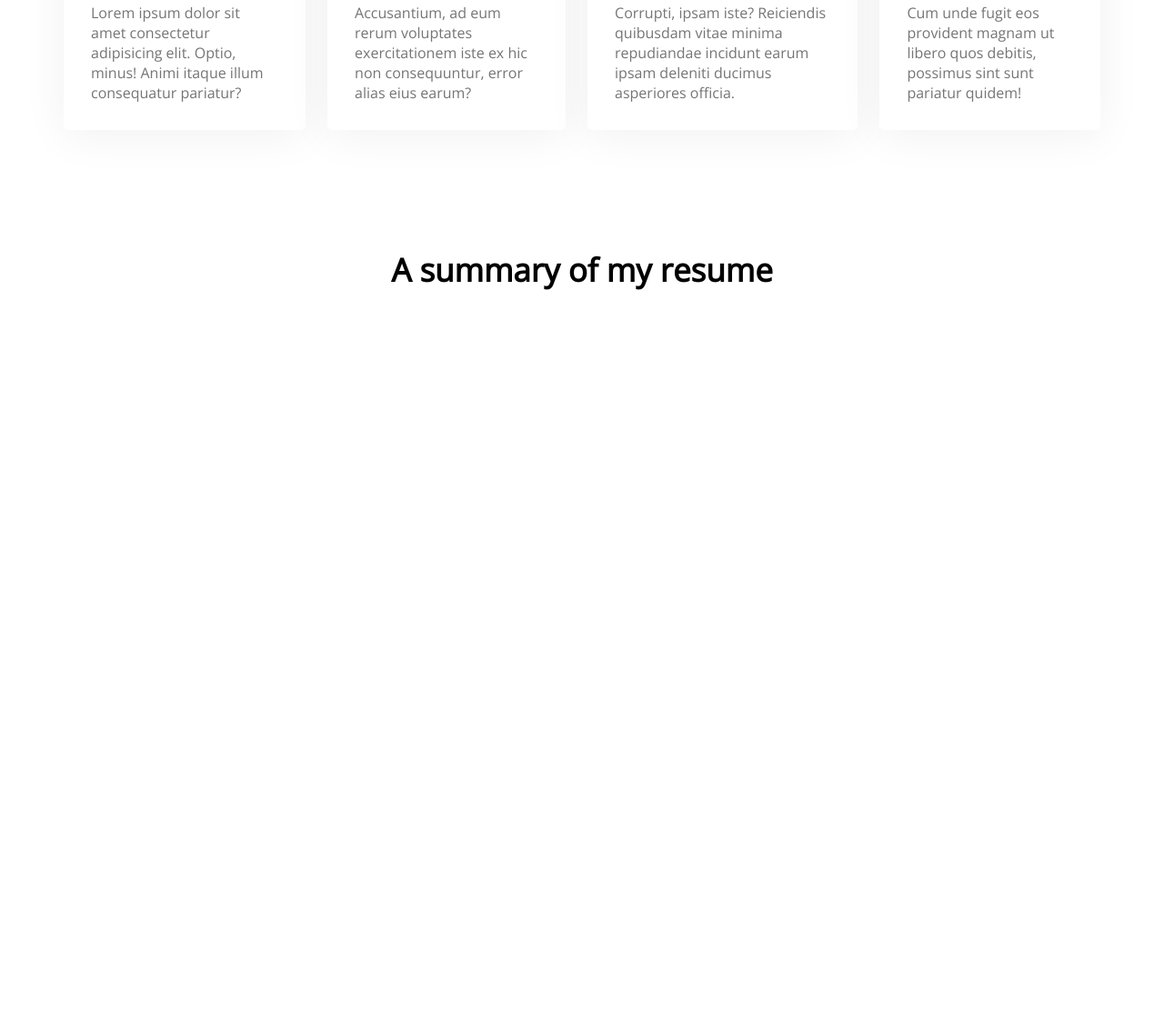
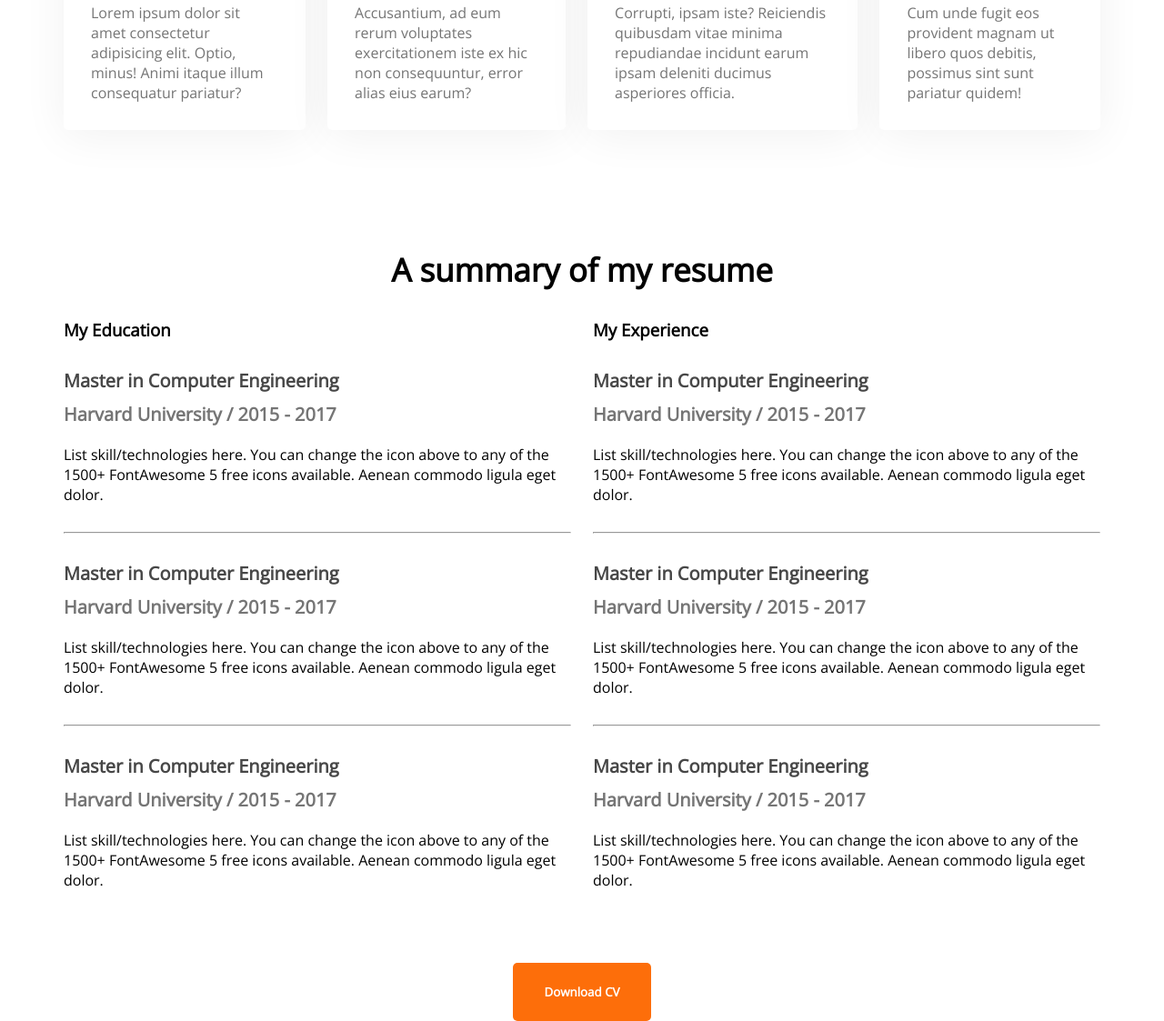
Before and after one commit to masumcit44/developer-portfolio, a plain HTML site: page index.html in a window 1280 px wide. Shown: the part 1799-2922 px from the top of the page at 91% size. Before the commit the page ends 2149 px from the top, so only its background shows below. Drawn offline with nearby package versions, Linux system fonts and the light colour scheme.

Commit message:
added resume section

```diff
--- a/index.html
+++ b/index.html
@@ -1,20 +1,25 @@
 <!DOCTYPE html>
 <html lang="en">
   <head>
-    <meta charset="UTF-8">
-    <meta http-equiv="X-UA-Compatible" content="IE=edge">
-    <meta name="viewport" content="width=device-width, initial-scale=1.0">
-    <title>Developer Portfolio </title>
+    <meta charset="UTF-8" />
+    <meta http-equiv="X-UA-Compatible" content="IE=edge" />
+    <meta name="viewport" content="width=device-width, initial-scale=1.0" />
+    <title>Developer Portfolio</title>
     <!-- css link -->
-    <link rel="stylesheet" href="styles/style.css">
+    <link rel="stylesheet" href="styles/style.css" />
     <!-- google font link -->
-    <link rel="preconnect" href="https://fonts.googleapis.com"><link rel="preconnect" href="https://fonts.gstatic.com" crossorigin><link href="https://fonts.googleapis.com/css2?family=Open+Sans:ital@0;1&display=swap" rel="stylesheet">
+    <link rel="preconnect" href="https://fonts.googleapis.com" />
+    <link rel="preconnect" href="https://fonts.gstatic.com" crossorigin />
+    <link
+      href="https://fonts.googleapis.com/css2?family=Open+Sans:ital@0;1&display=swap"
+      rel="stylesheet"
+    />
   </head>
   <body>
     <header class="header">
       <nav>
         <h2 class="nav-title">Ma<span class="text-primary">r</span>y</h2>
-            <ul >
+        <ul>
           <li>Portfolio</li>
           <li>Blogs</li>
           <li><button class="btn-primary">Hire me</button></li>
@@ -25,19 +30,21 @@
         <div>
           <h2 class="banner-sub-title">Hi ,i am</h2>
           <h1 class="banner-main-title">Mary Harder</h1>
-                <p class="banner-description">Shot what able cold new see hold.Friendly as an betrayed formerly he. Morning because as to society behaved moments.</p>
-                <button class=" btn-primary">Download CV</button>
+          <p class="banner-description">
+            Shot what able cold new see hold.Friendly as an betrayed formerly
+            he. Morning because as to society behaved moments.
+          </p>
+          <button class="btn-primary">Download CV</button>
         </div>
-            <img  src="images/hardy.png" alt="">
+        <img src="images/hardy.png" alt="" />
       </div>
     </header>
     <main>
       <section class="about">
-            <h3 class="section-title">
-                about me
-            </h3>
+        <h3 class="section-title">about me</h3>
         <p class="section-description">
-                Shot what able cold new see hold.Friendly as an betrayed formerly he. Morning because as to society behaved moments.
+          Shot what able cold new see hold.Friendly as an betrayed formerly he.
+          Morning because as to society behaved moments.
         </p>
         <div class="about-info-container">
           <div class="about-info">
@@ -63,37 +70,116 @@
         <h3 class="section-title">What i do</h3>
         <div class="skill-container">
           <div class="skill">
-                    <img src="images/icons/js.png" alt="">
+            <img src="images/icons/js.png" alt="" />
             <p class="skill-title">Javascript</p>
-                    <p class="skill-title-description">Lorem ipsum dolor sit amet consectetur adipisicing elit. Optio, minus! Animi itaque illum consequatur pariatur?</p>
+            <p class="skill-title-description">
+              Lorem ipsum dolor sit amet consectetur adipisicing elit. Optio,
+              minus! Animi itaque illum consequatur pariatur?
+            </p>
           </div>
           <div class="skill">
-                    <img src="images/icons/mongo.png" alt="">
+            <img src="images/icons/mongo.png" alt="" />
             <p class="skill-title">mongoDB</p>
-                    <p class="skill-title-description">Accusantium, ad eum rerum voluptates exercitationem iste ex hic non consequuntur, error alias eius earum?</p>
+            <p class="skill-title-description">
+              Accusantium, ad eum rerum voluptates exercitationem iste ex hic
+              non consequuntur, error alias eius earum?
+            </p>
           </div>
           <div class="skill">
-                    <img src="images/icons/nodejs.png" alt="">
+            <img src="images/icons/nodejs.png" alt="" />
             <p class="skill-title">nodejs</p>
-                    <p class="skill-title-description">Corrupti, ipsam iste? Reiciendis quibusdam vitae minima repudiandae incidunt earum ipsam deleniti ducimus asperiores officia.</p>
+            <p class="skill-title-description">
+              Corrupti, ipsam iste? Reiciendis quibusdam vitae minima
+              repudiandae incidunt earum ipsam deleniti ducimus asperiores
+              officia.
+            </p>
           </div>
           <div class="skill">
-                    <img src="images/icons/react.png" alt="">
+            <img src="images/icons/react.png" alt="" />
             <p class="skill-title">Reactjs</p>
-                    <p class="skill-title-description">Cum unde fugit eos provident magnam ut libero quos debitis, possimus sint sunt pariatur quidem!</p>
+            <p class="skill-title-description">
+              Cum unde fugit eos provident magnam ut libero quos debitis,
+              possimus sint sunt pariatur quidem!
+            </p>
           </div>
         </div>
-
       </section>
       <!-- resume section -->
       <section class="resume">
-            <h3 class="section-title">
-                A summary of my resume
-            </h3>
+        <h3 class="section-title">A summary of my resume</h3>
+        <div class="resume-content">
+          <div>
+            <h3 class="resume-title">My Education</h3>
+            <div class="resume-item">
+              <h3 class="title">Master in Computer Engineering</h3>
+              <h5 class="sub-title">Harvard University / 2015 - 2017</h5>
+              <p class="desrcription">
+                List skill/technologies here. You can change the icon above to
+                any of the 1500+ FontAwesome 5 free icons available. Aenean
+                commodo ligula eget dolor.
+              </p>
+            </div>
+            <hr>
+            <div class="resume-item">
+              <h3 class="title">Master in Computer Engineering</h3>
+              <h5 class="sub-title">Harvard University / 2015 - 2017</h5>
+              <p class="desrcription">
+                List skill/technologies here. You can change the icon above to
+                any of the 1500+ FontAwesome 5 free icons available. Aenean
+                commodo ligula eget dolor.
+              </p>
+            </div>
+            <hr>
+            <div class="resume-item">
+              <h3 class="title">Master in Computer Engineering</h3>
+              <h5 class="sub-title">Harvard University / 2015 - 2017</h5>
+              <p class="desrcription">
+                List skill/technologies here. You can change the icon above to
+                any of the 1500+ FontAwesome 5 free icons available. Aenean
+                commodo ligula eget dolor.
+              </p>
+            </div>
+
+          </div>
+          <div>
+            <h3 class="resume-title">My Experience</h3>
+            <div class="resume-item">
+                <h3 class="title">Master in Computer Engineering</h3>
+                <h5 class="sub-title">Harvard University / 2015 - 2017</h5>
+                <p class="desrcription">
+                  List skill/technologies here. You can change the icon above to
+                  any of the 1500+ FontAwesome 5 free icons available. Aenean
+                  commodo ligula eget dolor.
+                </p>
+              </div>
+              <hr>
+              <div class="resume-item">
+              <h3 class="title">Master in Computer Engineering</h3>
+              <h5 class="sub-title">Harvard University / 2015 - 2017</h5>
+              <p class="desrcription">
+                List skill/technologies here. You can change the icon above to
+                any of the 1500+ FontAwesome 5 free icons available. Aenean
+                commodo ligula eget dolor.
+              </p>
+            </div>
+            <hr>
+            <div class="resume-item">
+                <h3 class="title">Master in Computer Engineering</h3>
+                <h5 class="sub-title">Harvard University / 2015 - 2017</h5>
+                <p class="desrcription">
+                  List skill/technologies here. You can change the icon above to
+                  any of the 1500+ FontAwesome 5 free icons available. Aenean
+                  commodo ligula eget dolor.
+                </p>
+              </div>
+
+          </div>
+        </div>
+        <div class="resume-button">
+            <button class="btn-primary">Download CV</button>
+        </div>
       </section>
     </main>
-    <footer>
-
-    </footer>
+    <footer></footer>
   </body>
 </html>
--- a/styles/style.css
+++ b/styles/style.css
@@ -3,7 +3,7 @@
   margin: 0;
   font-family: "Open Sans", sans-serif;
 }
-section{
+section {
   margin-top: 130px;
 }
 
@@ -90,7 +90,7 @@ main {
 /* main >about me section */
 
 .about {
-   /* header and main er moddhe margin dilam*/
+  /* header and main er moddhe margin dilam*/
   background: #fff8f3; /* aita hosse about section bg color*/
   border-radius: 10px;
   padding: 130px 150px; /* about section er padding */
@@ -136,8 +136,8 @@ main {
   display: flex;
   gap: 24px;
 }
-.skill{
-  background: #FFFFFF;
+.skill {
+  background: #ffffff;
   box-shadow: 0px 6px 50px rgba(0, 0, 0, 0.06);
   border-radius: 5px;
   padding: 30px;
@@ -145,13 +145,41 @@ main {
 .skill-title {
   font-weight: 700;
   font-size: 20px;
-  margin-top:30px ;
+  margin-top: 30px;
   margin-bottom: 20px;
 }
-.skill-title-description{
+.skill-title-description {
   color: #757575;
   font-size: 16px;
 }
 
+/* resume styles */
 
-/* resume styles */
+.resume-content {
+  display: flex;
+  gap:24px
+}
+.resume-item{
+  margin-top: 30px;
+  margin-bottom: 30px;
+}
+.resume .title {
+  font-weight: 600;
+  font-size: 20px;
+  color: #474747;
+  margin-bottom: 10px;
+
+}
+.resume .sub-title {
+  font-weight: 600;
+  font-size: 20px;
+  color: #757575;
+  margin-bottom: 20px;
+}
+.resume .description {
+  color: #757575;
+}
+.resume-button{
+  margin-top: 50px;
+  text-align: center;
+}
```
Lines whose indentation alone changed are shown as unchanged.
